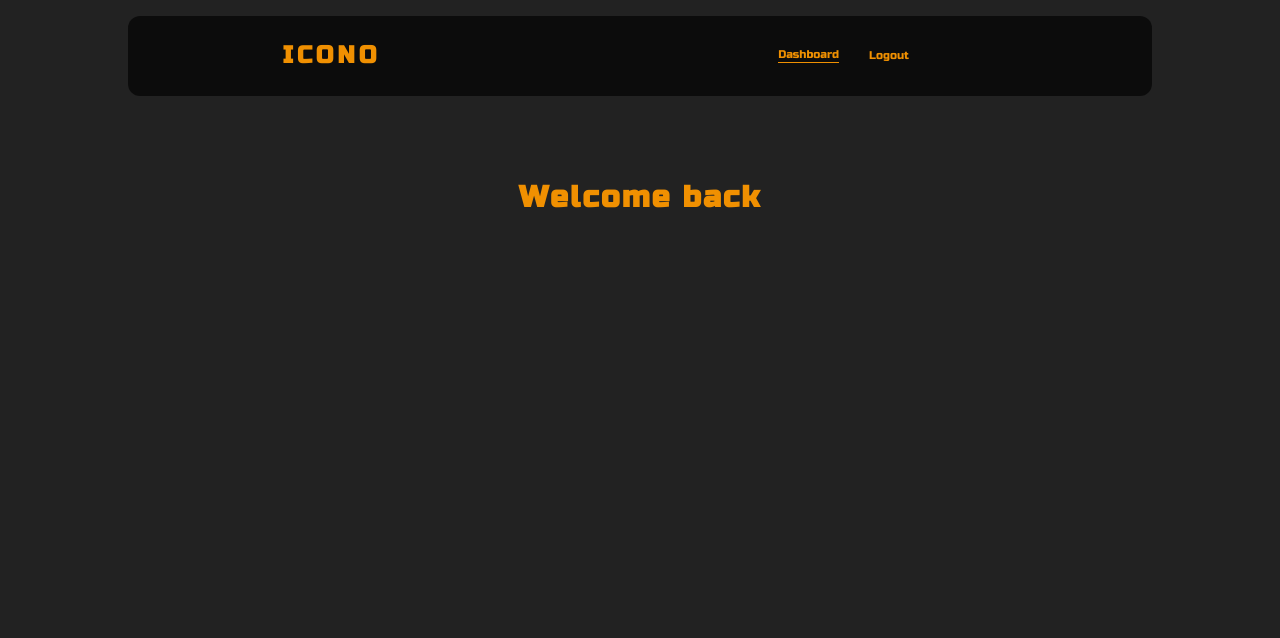
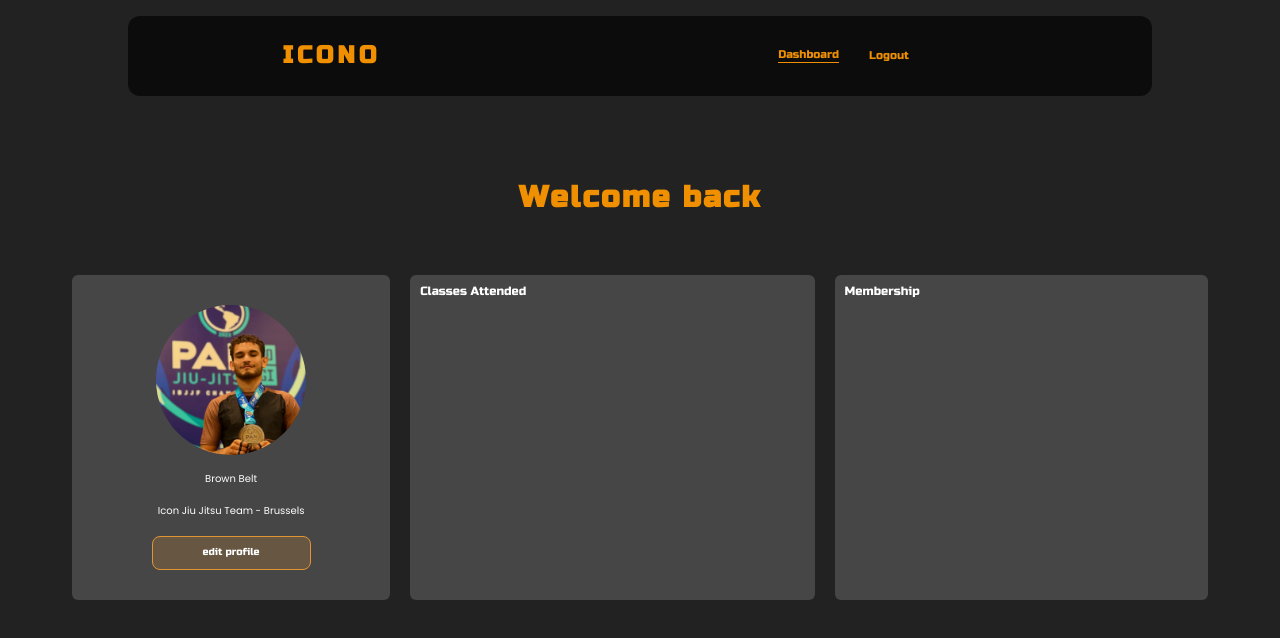
Before and after one commit to Gui-Fernandes21/icono-frontend, a Vue app: page /dashboard in a window 1280 px wide. Shown: the top 638 px of the page. Built offline with nearby package versions, Linux system fonts and the light colour scheme; no server answers; sample sign-in values are in the browser's storage.

Commit message:
new sections added

```diff
--- a/src/components/desktop/views/dashboard/DashboardPage.vue
+++ b/src/components/desktop/views/dashboard/DashboardPage.vue
@@ -4,11 +4,26 @@
 			<h1>Welcome back</h1>
 			<span>{{ user ? user.name : "" }}</span>
 		</section>
+
+    <div class="grid-container">
+      <ProfileSection></ProfileSection>
+      <ClassesSection></ClassesSection>
+      <MembershipSection></MembershipSection>
+    </div>
 	</section>
 </template>
 
 <script>
+import ProfileSection from './components/ProfileSection'
+import ClassesSection from './components/ClassesSection'
+import MembershipSection from './components/MembershipSection'
+
 export default {
+  components: {
+    ProfileSection,
+    ClassesSection,
+    MembershipSection
+  },
 	computed: {
 		user() {
 			return this.$store.getters.getUser;
@@ -21,3 +36,15 @@ export default {
 	},
 };
 </script>
+
+<style scoped>
+.grid-container {
+  display: grid;
+  grid-template-columns: auto auto auto auto auto;
+  grid-template-rows: auto auto;
+
+  gap: 20px;
+
+  margin: 4rem;
+}
+</style>
--- /dev/null
+++ b/src/components/desktop/views/dashboard/components/ClassesSection.vue
@@ -0,0 +1,26 @@
+<template>
+	<div class="container">
+		<header>
+			<h2>Classes Attended</h2>
+		</header>
+	</div>
+</template>
+
+<style scoped>
+.container {
+	grid-column: 2 / span 2;
+
+	background-color: #464646;
+	border-radius: 6px;
+
+	font-family: "Russo One", sans-serif;
+	color: #fff;
+
+	padding: 1rem;
+
+	h2 {
+		font-size: 1.2rem;
+		font-weight: 100;
+	}
+}
+</style>
--- /dev/null
+++ b/src/components/desktop/views/dashboard/components/MembershipSection.vue
@@ -0,0 +1,27 @@
+<template>
+  <div class="container">
+    <header>
+      <h2>Membership</h2>
+    </header>
+  </div>
+</template>
+
+<style scoped>
+.container {
+  grid-column: 4 /span 2;
+
+	background-color: #464646;
+	border-radius: 6px;
+
+	font-family: "Russo One", sans-serif;
+	color: #fff;
+
+	padding: 1rem;
+
+  h2 {
+    font-size: 1.2rem;
+    font-weight: 100;
+  }
+}
+
+</style>
--- /dev/null
+++ b/src/components/desktop/views/dashboard/components/ProfileSection.vue
@@ -0,0 +1,83 @@
+<template>
+	<div class="container">
+		<div class="img-container">
+			<img src="/img/gui-pan-medal.jpg" alt="" />
+		</div>
+		<header>
+			<h1>{{ user ? user.name : ''}}</h1>
+			<span class="belt">Brown Belt</span>
+		</header>
+		<span class="gym">Icon Jiu Jitsu Team - Brussels</span>
+
+    <div class="action">
+      <button>edit profile</button>
+    </div>
+	</div>
+</template>
+
+<script>
+export default {
+  computed: {
+    user() {
+      return this.$store.getters.getUser;
+    }
+  }
+}
+</script>
+
+<style scoped>
+.container {
+	display: flex;
+	flex-direction: column;
+	justify-content: center;
+	align-items: center;
+
+  grid-column: 1;
+  grid-row: 1;
+
+	background-color: #464646;
+	border-radius: 6px;
+
+	font-family: "Russo One", sans-serif;
+	color: #fff;
+
+	padding: 3rem 1rem;
+}
+header {
+  display: grid;
+  place-items: center;
+
+  h1 {
+    margin-bottom: .5rem;
+  }
+  span {
+    margin: 0;
+  }
+}
+span {
+  font-family: "Poppins", sans-serif;
+}
+.gym {
+  margin: 2rem 0;
+}
+.img-container {
+	border-radius: 50%;
+	width: 15rem;
+	height: 15rem;
+
+	overflow: hidden;
+
+	img {
+		width: 100%;
+	}
+}
+.action > button {
+  background-color: #e3943435;
+  border: 1px solid #E39534;
+  border-radius: 8px;
+  color: #fff;
+  cursor: pointer;
+
+  padding: 1rem 5rem;
+}
+</style>
```
Also changed, not shown: public/img/gui-pan-medal.jpg (added), src/assets/logo.png (deleted), src/components/desktop/views/dashboard/components/PaymentSection.vue (added).
